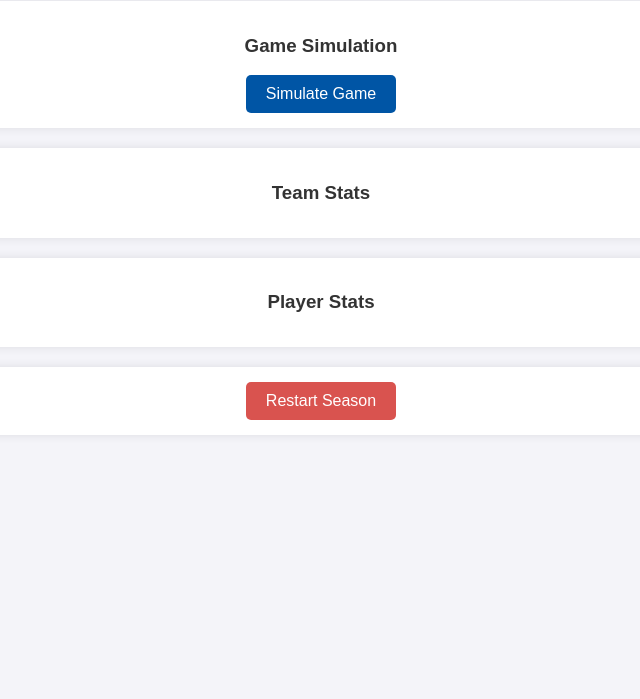
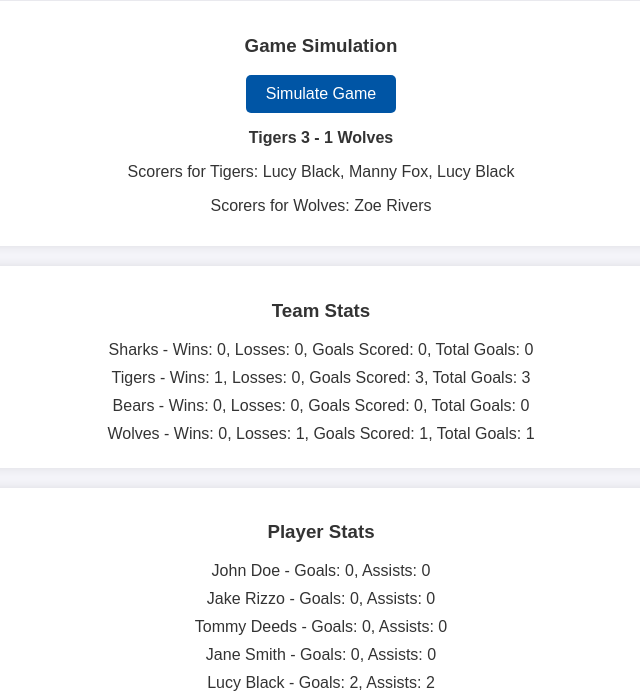
Before and after one commit to mitchmarns/hockey, a plain HTML site: page index.html in a window 1280 px wide. Both pictures are taken after a click on the button "Simulate Game". Shown: the part 99-798 px from the top of the page, without its empty margins (319-959 px from the left). Drawn offline with Linux system fonts and the light colour scheme.

Commit message:
Update index.html

```diff
--- a/index.html
+++ b/index.html
@@ -155,11 +155,11 @@
             updatePlayerStats(team1Scorers, team1Score);
             updatePlayerStats(team2Scorers, team2Score);
 
-            const outcome =
+            const outcome = `
     <p><strong>${team1Name} ${team1Score} - ${team2Score} ${team2Name}</strong></p>
     <p>Scorers for ${team1Name}: ${team1Scorers.join(', ')}</p>
     <p>Scorers for ${team2Name}: ${team2Scorers.join(', ')}</p>
-            ;
+`;
             document.getElementById('gameOutcome').innerHTML = outcome;
 
             displayTeamStats();
@@ -199,9 +199,9 @@
             let statsHTML = '';
             for (let teamName in teams) {
                 const team = teams[teamName];
-                statsHTML +=
+                statsHTML += `
                     <div class="team">${teamName} - Wins: ${team.wins}, Losses: ${team.losses}, Goals Scored: ${team.goalsScored}, Total Goals: ${team.totalGoals}</div>
-                ;
+        `;
     }
     document.getElementById('teamStats').innerHTML = statsHTML;
 }
@@ -211,9 +211,9 @@
             let statsHTML = '';
             for (let playerName in players) {
                 const player = players[playerName];
-                statsHTML +=
+                statsHTML += `
                     <div class="player">${playerName} - Goals: ${player.goals}, Assists: ${player.assists}</div>
-                ;
+        `;
     }
     document.getElementById('playerStats').innerHTML = statsHTML;
 }
```
Lines whose indentation alone changed are shown as unchanged.
